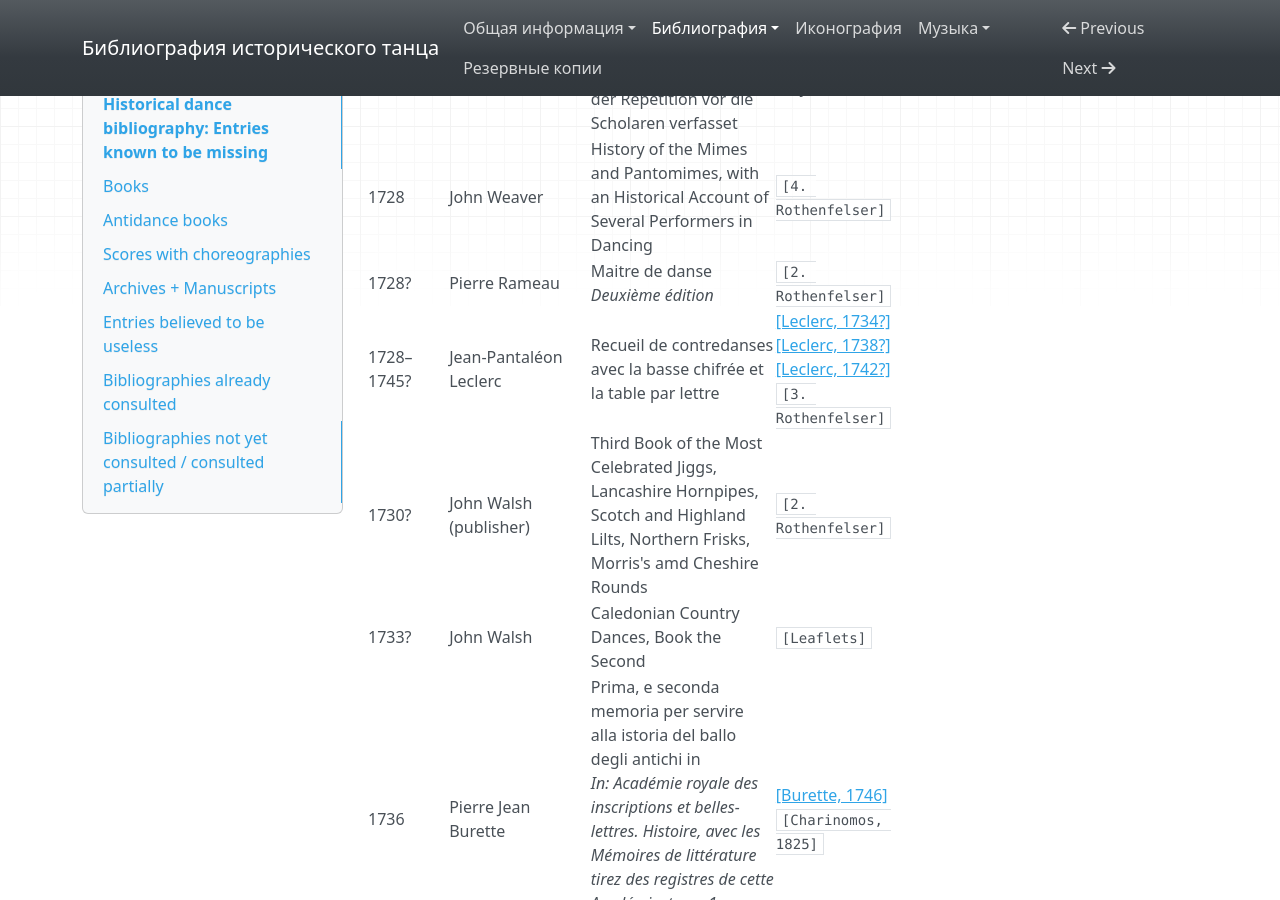
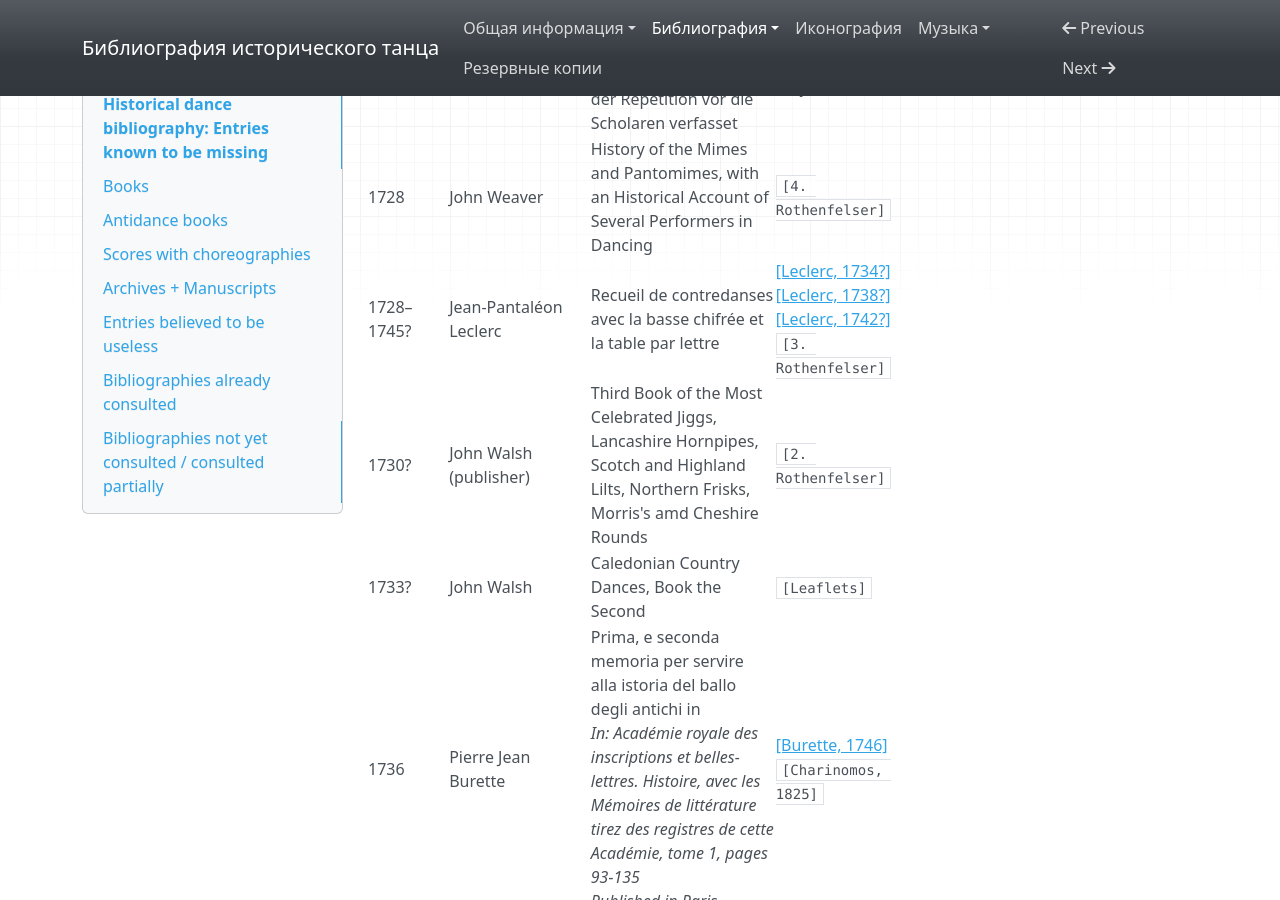
Before and after one commit to hda-technical/dancebooks, an MkDocs documentation site: the page built from docs/bibliography_missing.md, in a window 1280 px wide and 900 px high, scrolled down 5261 px. Built offline with MkDocs 1.6.1, drawn with Linux system fonts in a browser that asks for light colours; nearby versions of some CDN libraries.

Commit message:
Mark 2nd edition of _Maitre a danser_ as present in the bibliography

```diff
--- a/docs/bibliography_missing.md
+++ b/docs/bibliography_missing.md
@@ -53,7 +53,6 @@ _This table is intended to be accurate, yet sometimes it is slightly outdated._
 | 1724 | Christoph Ballard (publisher) | Les rondes, chansons à danser<br/>_Suite des dix volumes_ | `[2. Rothenfelser]` | [Gallica, tome 1](https://gallica.bnf.fr/ark:/12148/bpt6k5534928f)<br/>[Gallica, tome 2](https://gallica.bnf.fr/ark:/12148/bpt6k9736644f) |
 | 1727? | Gottfried Taubert<br/>_Published in Zerbst_ | Kurtzer Entwurff der Nutzbarkeit des Künstlichen Tantz-Exercitii: In welchem Gezeiget wird wieviel selbiges zu einer gefällig-machenden Aufführung bey jungen Leuten beyträgt; Auch insonderheit Wie man bey aller Gelegenheit könne 1. Regel-richtig stehen 2. Regel-richtig gehen und 3. Regel-richtige Reverentze machen Zum Gebrauch der Repetition vor die Scholaren verfasset | `[Шабалина, 2019]`<br/>`[Transcriptions]`<br/>`[Germanorum, 1914]`<br/>[[Georgi, 1742]](https://books.google.com/books?id=UwU_AAAAcAAJ&pg=PA190)<br/>Also in: _Bibliotheca Zochiana Sive Catalogus Librorum, Bd. 3, 1752, S. 1044_<br/>Also in: _Каталог книг, изданных к Михайловой ярмарке в Лейпциге в 1727 году_ | `NLR` |
 | 1728 | John Weaver | History of the Mimes and Pantomimes, with an Historical Account of Several Performers in Dancing | `[4. Rothenfelser]` | |
-| 1728? | Pierre Rameau | Maitre de danse<br/>_Deuxième édition_ | `[2. Rothenfelser]` | |
 | 1728–1745? | Jean-Pantaléon Leclerc | Recueil de contredanses avec la basse chifrée et la table par lettre | [[Leclerc, 1734?]](https://bib.hda.org.ru/books/leclerc_1734_3e)<br/>[[Leclerc, 1738?]](https://bib.hda.org.ru/books/leclerc_1738_5e)<br/>[[Leclerc, 1742?]](https://bib.hda.org.ru/books/leclerc_1742_7e)<br/>`[3. Rothenfelser]` | |
 | 1730? | John Walsh (publisher) | Third Book of the Most Celebrated Jiggs, Lancashire Hornpipes, Scotch and Highland Lilts, Northern Frisks, Morris's amd Cheshire Rounds | `[2. Rothenfelser]` | |
 | 1733? | John Walsh | Caledonian Country Dances, Book the Second | `[Leaflets]` | |
```
